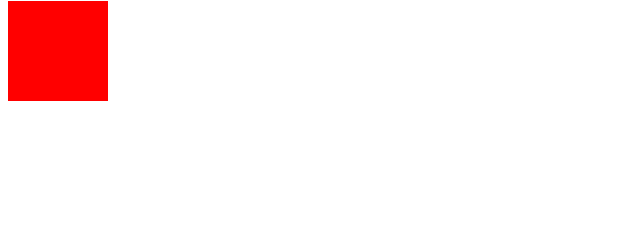
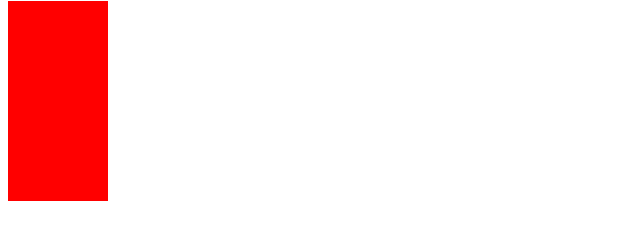
Before and after one commit to gbelangermethot/testbranch, a plain HTML site: page page2.html in a window 1280 px wide. Shown: the part 131-370 px from the top of the page, without its empty margins (0-640 px from the left). Drawn offline with Linux system fonts and the light colour scheme.

Commit message:
Ajout deuxieme carre bleu

```diff
--- a/page2.html
+++ b/page2.html
@@ -16,6 +16,7 @@
     <div id="main">
         <h1>Ceci est la page 2 du site</h1>
         <div class="rouge"></div>
+        <div class="rouge"></div>
     </div>
 </body>
 </html>
```
